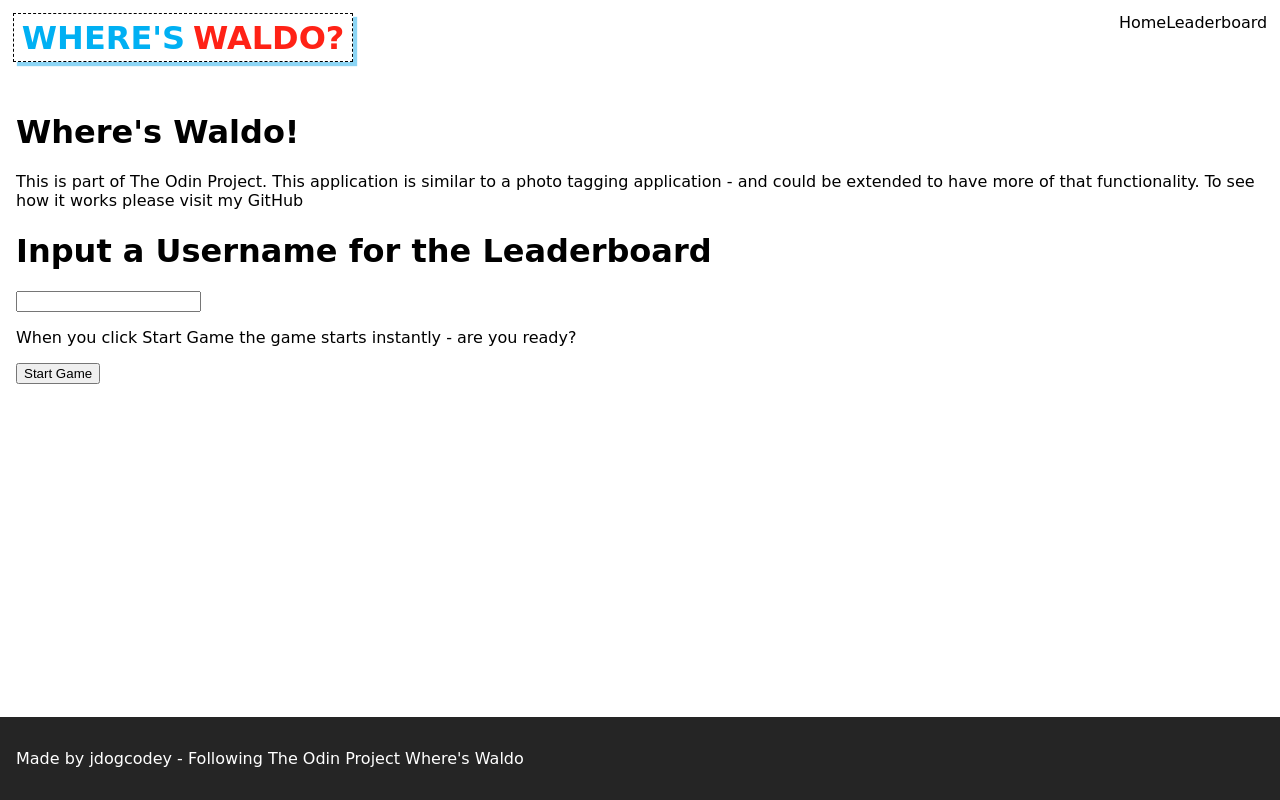
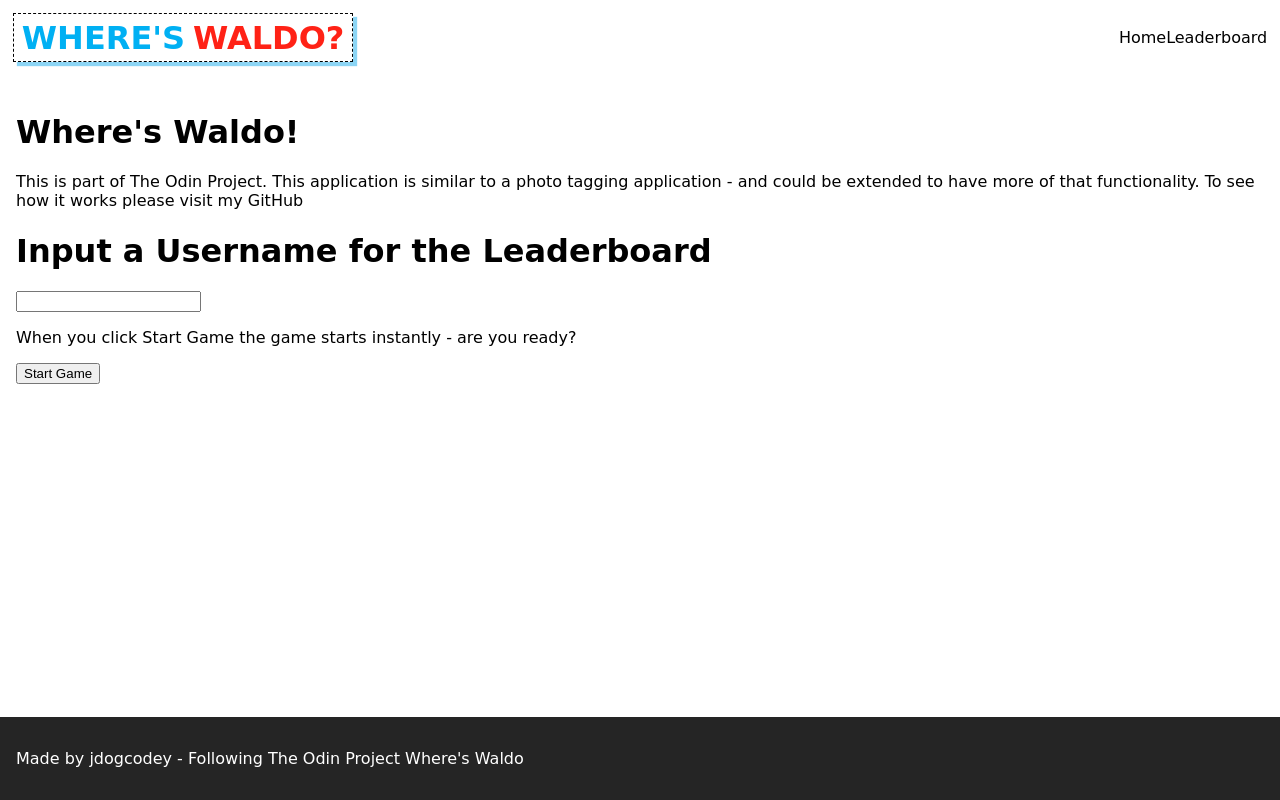
Before and after one commit to jdogcodey/waldo-frontend, a React (Vite) app: page / in a window 1280 px wide. Built offline with nearby package versions, Linux system fonts and the light colour scheme; no server answers.

Commit message:
feat: align nav center

```diff
--- a/src/index.css
+++ b/src/index.css
@@ -60,7 +60,10 @@ a {
     margin-bottom: 0.3rem;
 }
 
-
+nav {
+    display: flex;
+    align-items: center;
+}
 
 main {
     flex: 1;
```
